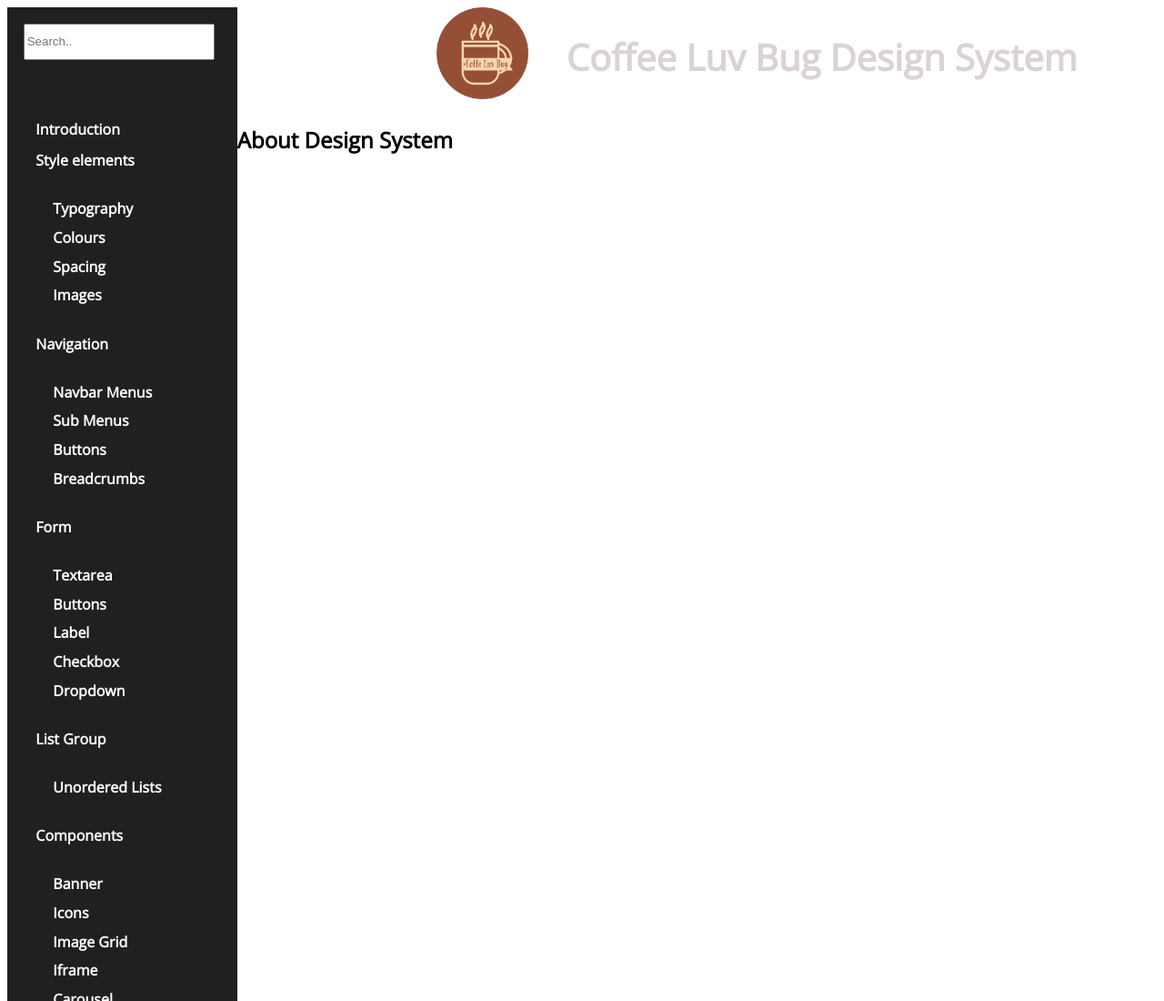
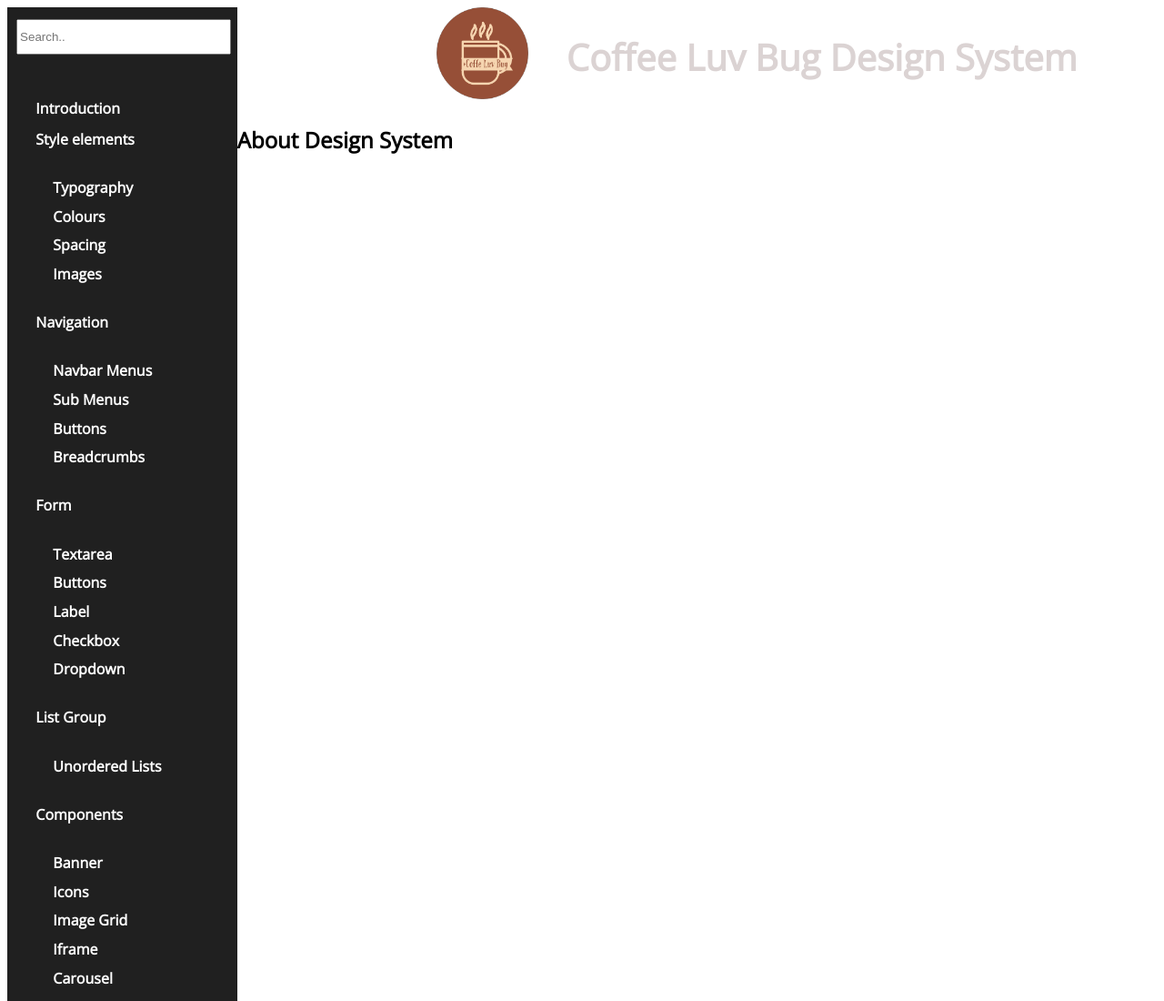
Before and after one commit to Pillairenu/DGL309-Design-system, a plain HTML site: page index.html in a window 1280 px wide. Shown: the top 1100 px of the page at 91% size. Drawn offline with nearby package versions, Linux system fonts and the light colour scheme.

Commit message:
Change search menu style

```diff
--- a/style.css
+++ b/style.css
@@ -67,8 +67,8 @@ body {
 }
 #cb-Search
 {
-  width: 80%;
+  width: 90%;
   height: 3%;
-  margin: 7%;
-
+  margin-top: 5%;
+  margin-left: 4%;
 }
```
